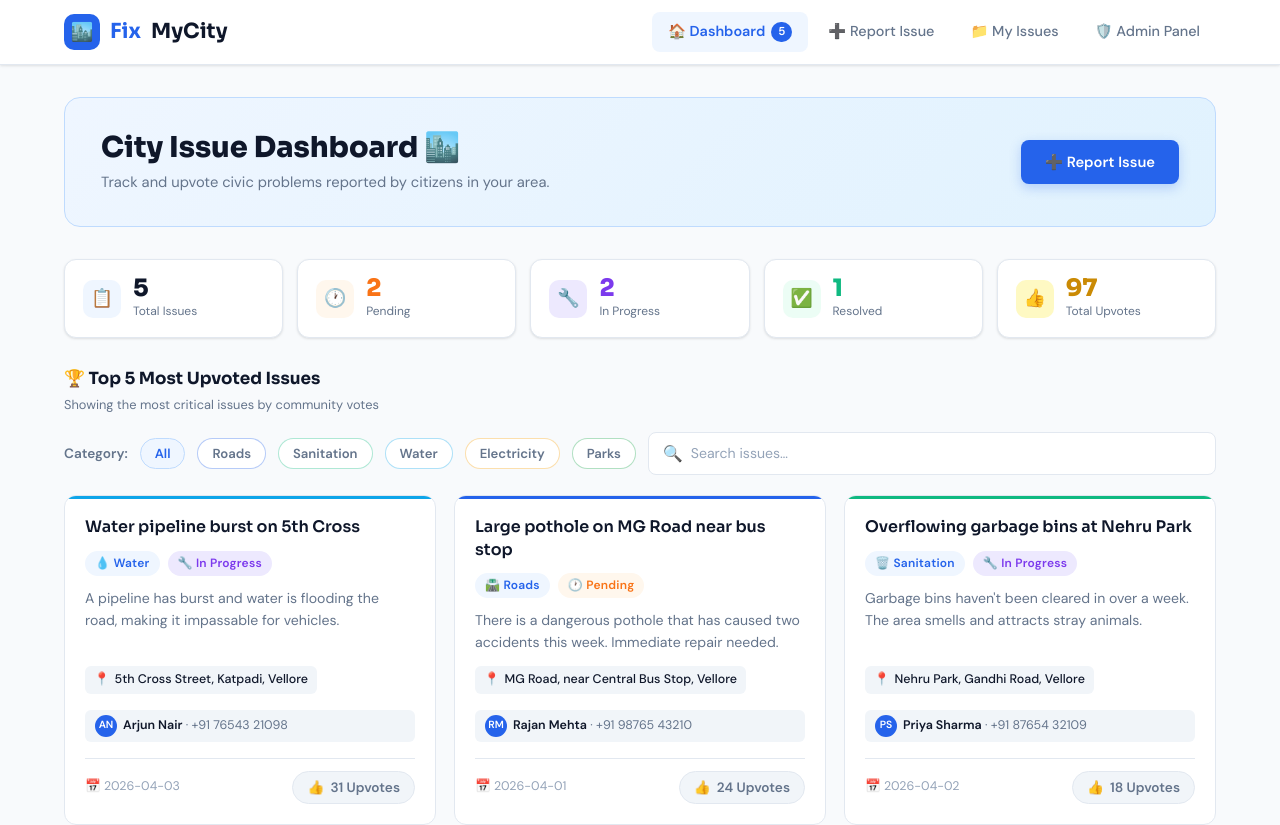
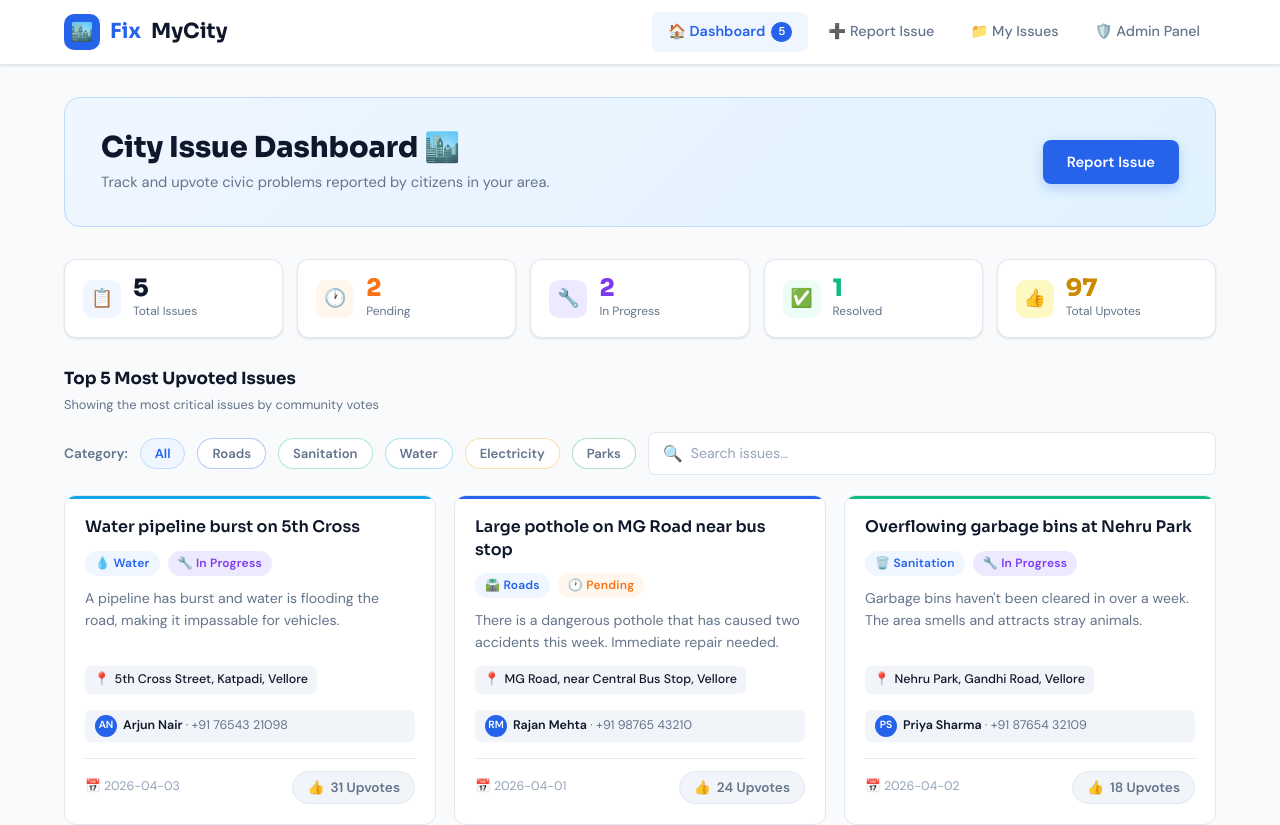
Before and after one commit to Ayaan342/fixmycity, a React (Create React App) app: page / in a window 1280 px wide. Shown: the top 825 px of the page. Built offline with nearby package versions, Linux system fonts and the light colour scheme; the HTML template or start-up script is replaced by a standard one.

Commit message:
Update Dashboard.js

```diff
--- a/src/components/Dashboard.js
+++ b/src/components/Dashboard.js
@@ -39,7 +39,7 @@ function Dashboard({ issues, onUpvote }) {
           <p>Track and upvote civic problems reported by citizens in your area.</p>
         </div>
         <button className="hero-cta" onClick={() => navigate("/report")}>
-          ➕ Report Issue
+           Report Issue
         </button>
       </div>
 
@@ -84,7 +84,7 @@ function Dashboard({ issues, onUpvote }) {
       {/* Section heading for top issues */}
       <div className="top-issues-heading">
         <div>
-          <span className="top-issues-label">🏆 Top {TOP_N} Most Upvoted Issues</span>
+          <span className="top-issues-label"> Top {TOP_N} Most Upvoted Issues</span>
           <span className="top-issues-hint">Showing the most critical issues by community votes</span>
         </div>
       </div>
```
